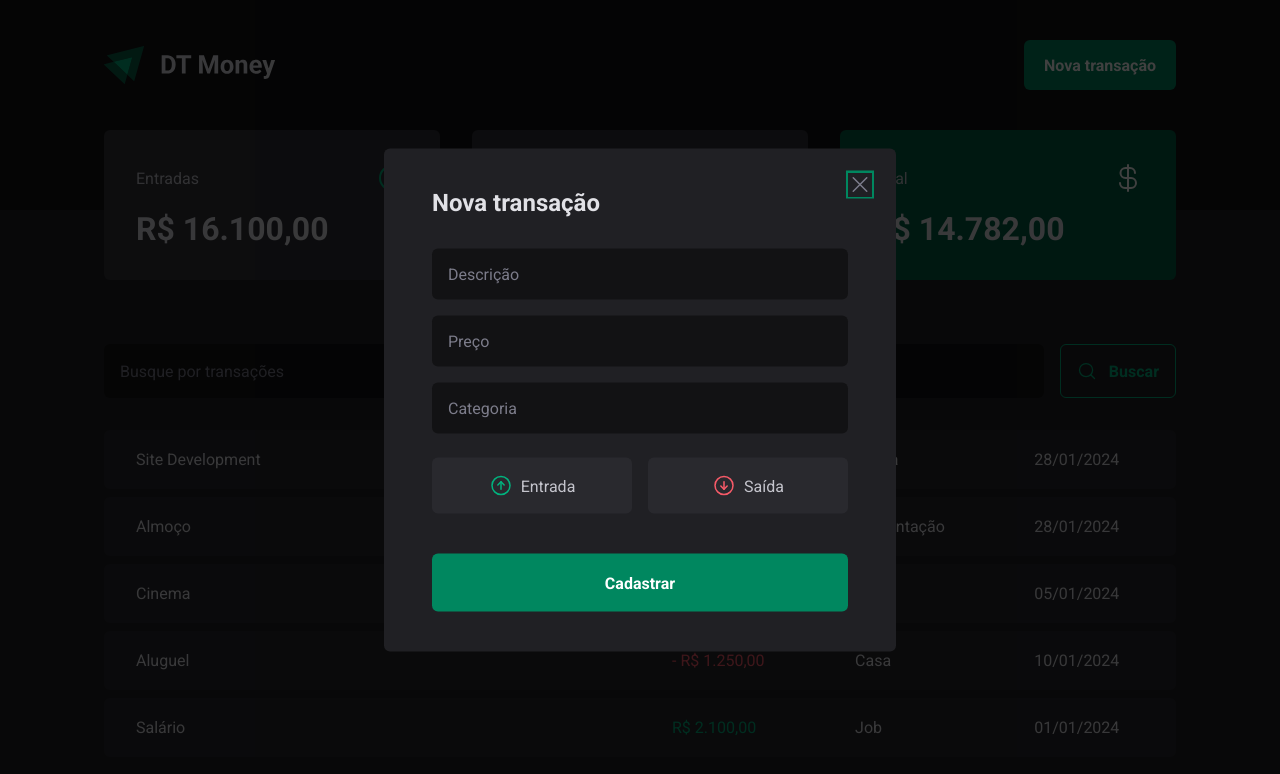
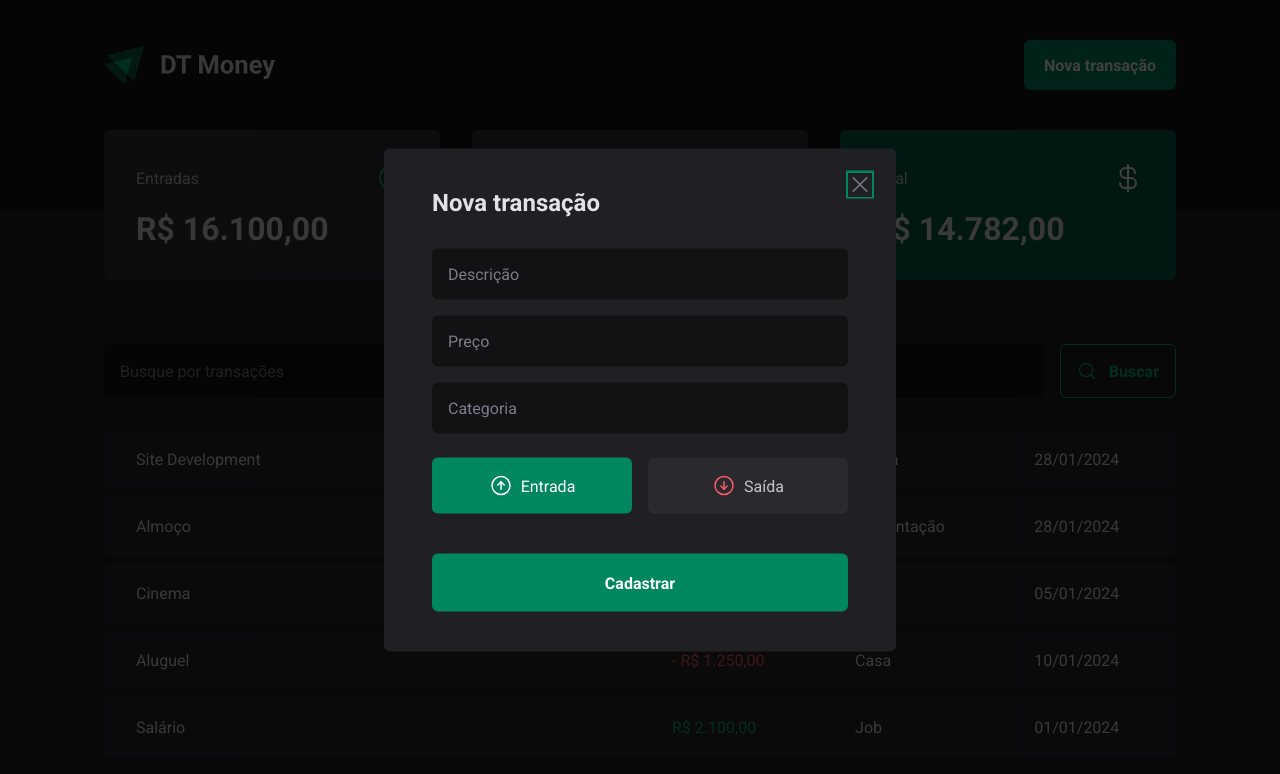
Before and after one commit to ManoelPradoMark22/DT-Money, a React (Vite) app: page / in a window 1280 px wide. Both pictures are taken after a click on the button "Nova transação". Shown: the top 774 px of the page. Built offline with nearby package versions, Linux system fonts and the light colour scheme; data requests are answered from the project's data file.

Commit message:
Controlled components with react-hook-form Controller

```diff
--- a/src/components/NewTransactionModal/index.tsx
+++ b/src/components/NewTransactionModal/index.tsx
@@ -2,25 +2,29 @@ import * as Dialog from "@radix-ui/react-dialog";
 import { CloseBtn, Content, Overlay, TransactionType, TransactionTypeBtn } from "./styles";
 import { ArrowCircleDown, ArrowCircleUp, X } from "phosphor-react";
 import * as z from 'zod';
-import { useForm } from "react-hook-form";
+import { Controller, useForm } from "react-hook-form";
 import { zodResolver } from "@hookform/resolvers/zod";
 
 const newTransactionFormSchema = z.object({
   description: z.string(),
   price: z.number(),
   category: z.string(),
-  // type: z.enum(['income', 'outcome']),
+  type: z.enum(['income', 'outcome']),
 });
 
 type NewTransactionFormInputs = z.infer<typeof newTransactionFormSchema>;
 
 export function NewTransactionModal() {
   const {
+    control,
     register,
     handleSubmit,
     formState: { isSubmitting }
   } = useForm<NewTransactionFormInputs>({
-    resolver: zodResolver(newTransactionFormSchema)
+    resolver: zodResolver(newTransactionFormSchema),
+    defaultValues: {
+      type: 'income'
+    }
   })
 
   async function handleCreateNewTransaction(data: NewTransactionFormInputs) {
@@ -60,7 +64,17 @@ export function NewTransactionModal() {
             {...register('category')}
           />
 
-          <TransactionType>
+          <Controller
+            control={control}
+            name="type"
+            render={({ field }) => {
+              console.log(field)
+
+              return (
+                <TransactionType
+                  onValueChange={field.onChange}
+                  value={field.value}
+                >
                   <TransactionTypeBtn variant="income" value='income'>
                     <ArrowCircleUp size={24} />
                     Entrada
@@ -70,6 +84,9 @@ export function NewTransactionModal() {
                     Saída
                   </TransactionTypeBtn>
                 </TransactionType>
+              )
+            }}
+          />
 
           <button type="submit" disabled={isSubmitting}>
             Cadastrar
```
Lines whose indentation alone changed are shown as unchanged.
